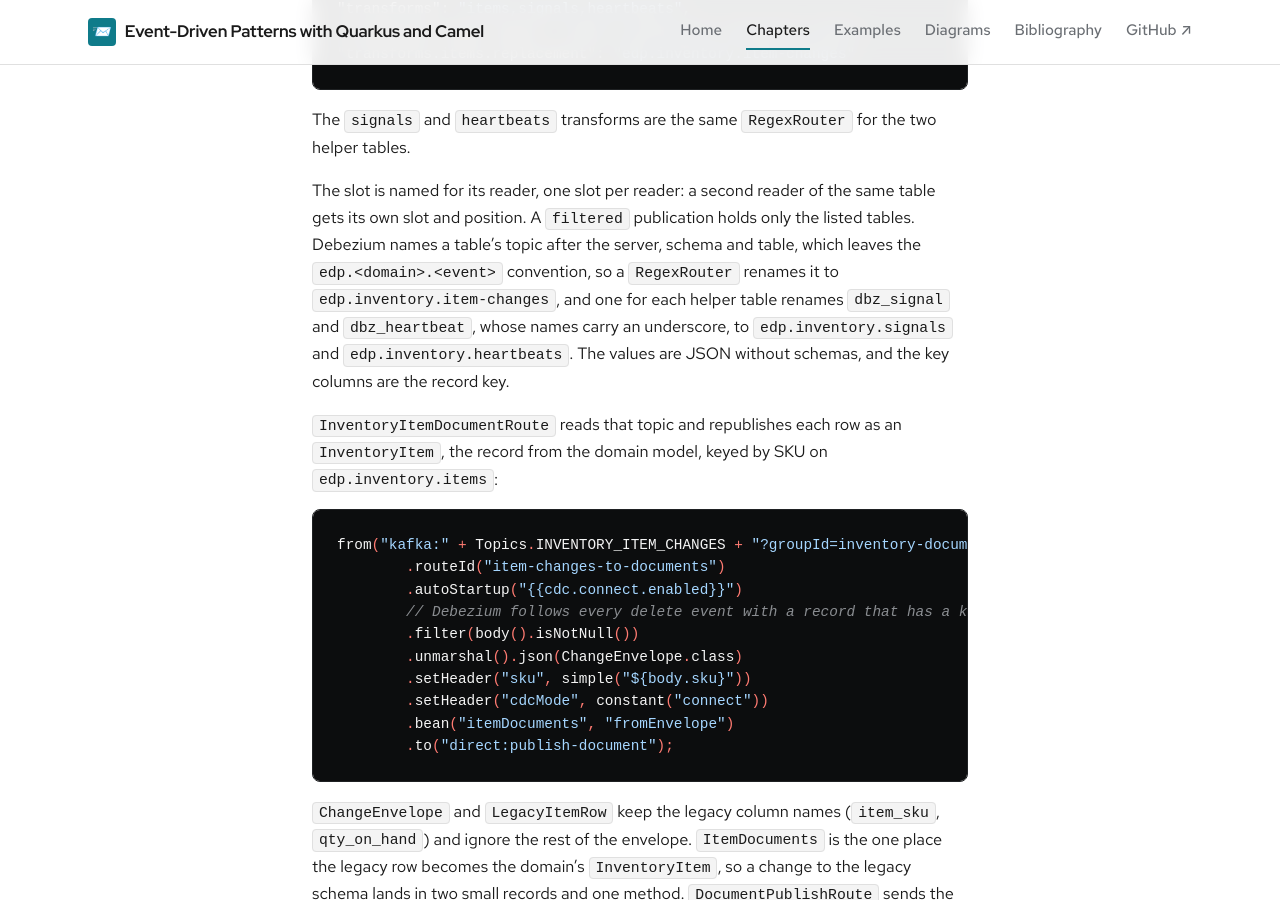
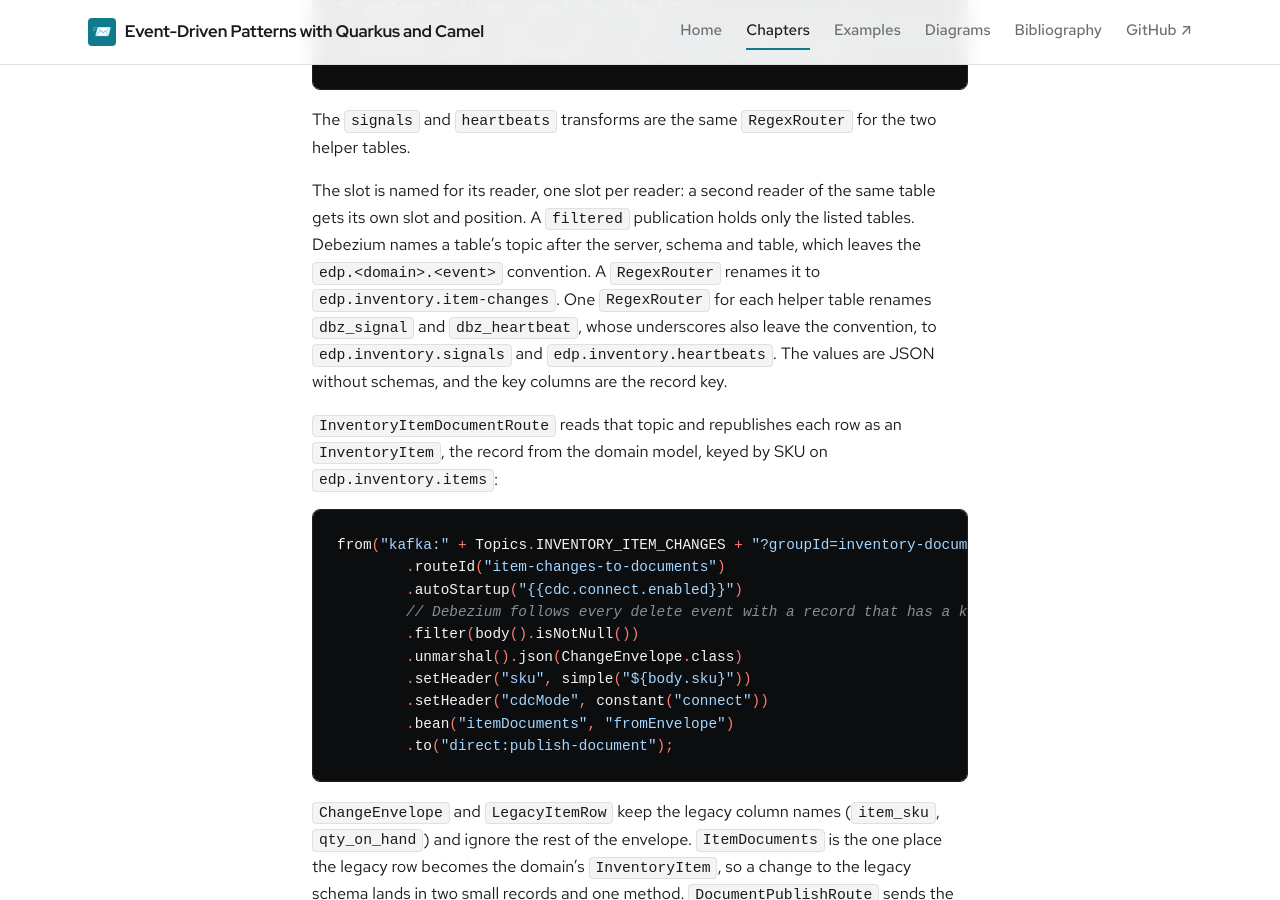
Before and after one commit to patterncatalyst/event-driven-patterns-with-quarkus-and-camel, a Jekyll site: the page built from _docs/09-log-tailing-with-debezium.md, in a window 1280 px wide and 900 px high, scrolled down 2805 px. Built offline with Jekyll 4.4.1, drawn with Linux system fonts in a browser that asks for light colours; some web fonts are replaced.

Commit message:
docs(r16): readability pass, Part 2 (ch08, ch09)
Split two packed sentences into plain declaratives: ch08 outbox vs
commit-first contrast, ch09 Debezium topic renaming. ch05-07, 10-13 and
all Part 2 READMEs verified clean, no edits. No numbers, topic names,
order IDs or callouts changed.

```diff
--- a/_docs/09-log-tailing-with-debezium.md
+++ b/_docs/09-log-tailing-with-debezium.md
@@ -48,7 +48,7 @@ Kafka Connect runs the connector. `inventory-service` does not call Debezium; it
 
 The `signals` and `heartbeats` transforms are the same `RegexRouter` for the two helper tables.
 
-The slot is named for its reader, one slot per reader: a second reader of the same table gets its own slot and position. A `filtered` publication holds only the listed tables. Debezium names a table's topic after the server, schema and table, which leaves the `edp.<domain>.<event>` convention, so a `RegexRouter` renames it to `edp.inventory.item-changes`, and one for each helper table renames `dbz_signal` and `dbz_heartbeat`, whose names carry an underscore, to `edp.inventory.signals` and `edp.inventory.heartbeats`. The values are JSON without schemas, and the key columns are the record key.
+The slot is named for its reader, one slot per reader: a second reader of the same table gets its own slot and position. A `filtered` publication holds only the listed tables. Debezium names a table's topic after the server, schema and table, which leaves the `edp.<domain>.<event>` convention. A `RegexRouter` renames it to `edp.inventory.item-changes`. One `RegexRouter` for each helper table renames `dbz_signal` and `dbz_heartbeat`, whose underscores also leave the convention, to `edp.inventory.signals` and `edp.inventory.heartbeats`. The values are JSON without schemas, and the key columns are the record key.
 
 `InventoryItemDocumentRoute` reads that topic and republishes each row as an `InventoryItem`, the record from the domain model, keyed by SKU on `edp.inventory.items`:
 
```
Also changed, not shown: _docs/08-transactional-outbox.md (+1 -1 lines).
